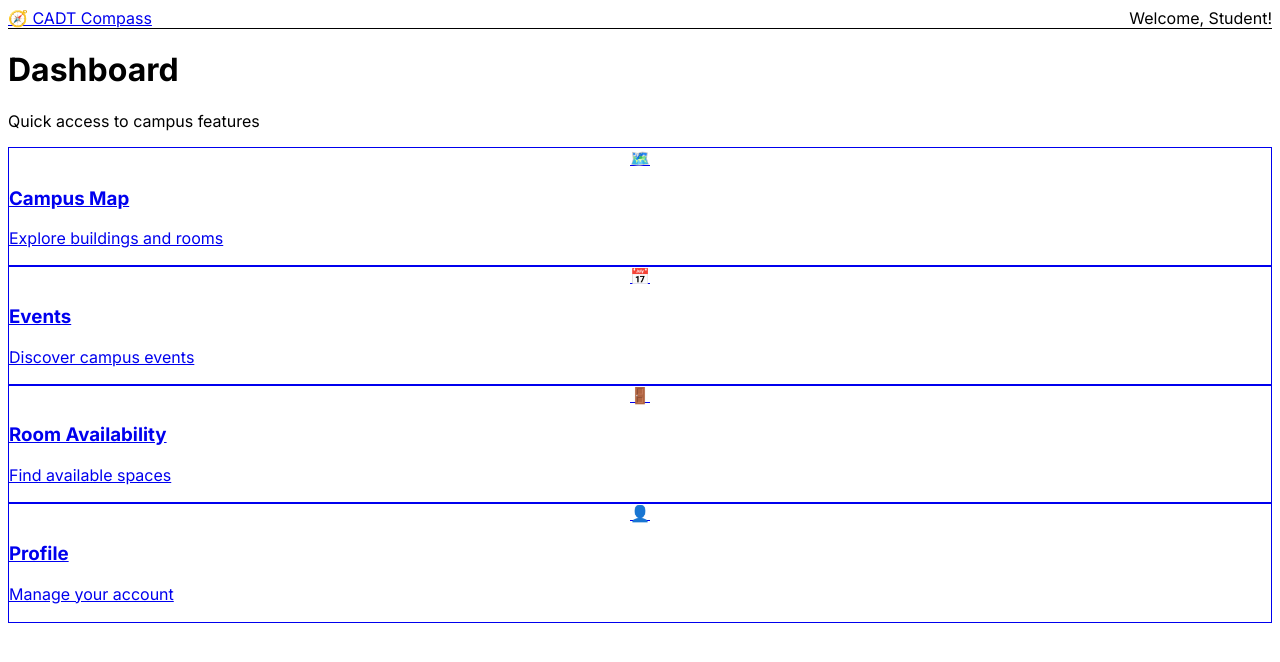
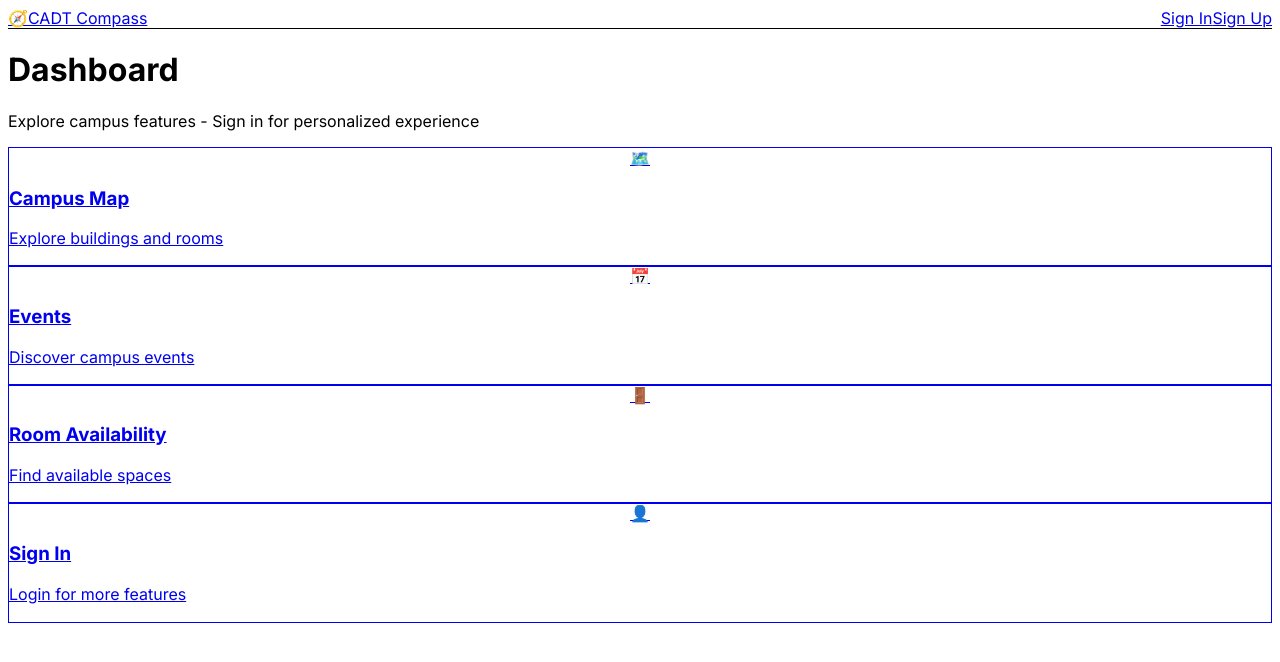
Before and after one commit to LK-Hour/cadt-compass, a Next.js app in the folder apps/web/: page /dashboard in a window 1280 px wide. Shown: the top 662 px of the page. Built offline with nearby package versions, Linux system fonts and the light colour scheme.

Commit message:
Make authentication optional - allow guest access to all features

```diff
--- a/apps/web/src/app/dashboard/page.tsx
+++ b/apps/web/src/app/dashboard/page.tsx
@@ -2,29 +2,19 @@
 
 import Link from 'next/link';
 import { Card, CardContent } from '@/components/ui/card';
+import { useAuthStore } from '@/stores/authStore';
 
 export default function DashboardPage() {
-  const user = { name: 'Student', role: 'STUDENT' }; // Mock user
-  const isAdmin = user.role === 'ADMIN';
+  const { user } = useAuthStore();
+  const isAdmin = user?.role === 'ADMIN';
 
   return (
     <div className="min-h-screen bg-gray-50">
-      <nav className="bg-white shadow-sm border-b">
-        <div className="container mx-auto px-4 py-4">
-          <div className="flex items-center justify-between">
-            <Link href="/dashboard" className="text-2xl font-bold text-gray-900">
-              🧭 CADT Compass
-            </Link>
-            <div className="flex items-center gap-4">
-              <span className="text-gray-700">Welcome, {user.name}!</span>
-            </div>
-          </div>
-        </div>
-      </nav>
-
       <div className="container mx-auto px-4 py-8">
         <h1 className="text-3xl font-bold text-gray-900 mb-2">Dashboard</h1>
-        <p className="text-gray-600 mb-8">Quick access to campus features</p>
+        <p className="text-gray-600 mb-8">
+          {user ? 'Quick access to campus features' : 'Explore campus features - Sign in for personalized experience'}
+        </p>
 
         <div className="grid md:grid-cols-2 lg:grid-cols-4 gap-6">
           <QuickAccessCard
@@ -50,9 +40,9 @@ export default function DashboardPage() {
           />
           <QuickAccessCard
             icon="👤"
-            title="Profile"
-            description="Manage your account"
-            href="/profile"
+            title={user ? "Profile" : "Sign In"}
+            description={user ? "Manage your account" : "Login for more features"}
+            href={user ? "/profile" : "/login"}
             color="bg-orange-500"
           />
         </div>
--- a/apps/web/src/app/layout.tsx
+++ b/apps/web/src/app/layout.tsx
@@ -1,6 +1,8 @@
 import type { Metadata } from "next";
 import { Inter } from "next/font/google";
 import "./globals.css";
+import { Providers } from "@/components/providers";
+import Navbar from "@/components/layout/navbar";
 
 const inter = Inter({ subsets: ["latin"] });
 
@@ -16,7 +18,12 @@ export default function RootLayout({
 }>) {
   return (
     <html lang="en">
-      <body className={inter.className}>{children}</body>
+      <body className={inter.className}>
+        <Providers>
+          <Navbar />
+          {children}
+        </Providers>
+      </body>
     </html>
   );
 }
--- a/apps/web/src/components/layout/navbar.tsx
+++ b/apps/web/src/components/layout/navbar.tsx
@@ -1,8 +1,18 @@
 'use client';
 
 import Link from 'next/link';
+import { useAuthStore } from '@/stores/authStore';
+import { useRouter } from 'next/navigation';
 
 export default function Navbar() {
+  const { user, logout } = useAuthStore();
+  const router = useRouter();
+
+  const handleLogout = () => {
+    logout();
+    router.push('/');
+  };
+
   return (
     <nav className="bg-white shadow-sm border-b sticky top-0 z-50">
       <div className="container mx-auto px-4">
@@ -28,6 +38,18 @@ export default function Navbar() {
           </div>
 
           <div className="flex items-center gap-4">
+            {user ? (
+              <>
+                <span className="text-gray-700">Welcome, {user.name || user.email}!</span>
+                <button
+                  onClick={handleLogout}
+                  className="bg-red-600 text-white px-4 py-2 rounded-lg hover:bg-red-700 transition-colors"
+                >
+                  Logout
+                </button>
+              </>
+            ) : (
+              <>
                 <Link
                   href="/login"
                   className="text-gray-700 hover:text-blue-600 transition-colors"
@@ -40,6 +62,8 @@ export default function Navbar() {
                 >
                   Sign Up
                 </Link>
+              </>
+            )}
           </div>
         </div>
       </div>
--- /dev/null
+++ b/apps/web/src/components/providers.tsx
@@ -0,0 +1,7 @@
+'use client';
+
+import { ReactNode } from 'react';
+
+export function Providers({ children }: { children: ReactNode }) {
+  return <>{children}</>;
+}
--- a/apps/web/src/lib/api-client.ts
+++ b/apps/web/src/lib/api-client.ts
@@ -22,10 +22,19 @@ apiClient.interceptors.request.use((config) => {
 apiClient.interceptors.response.use(
   (response) => response,
   (error) => {
+    // Only redirect to login for 401 errors on protected routes
+    // Allow guest access to public endpoints
     if (error.response?.status === 401) {
-      localStorage.removeItem('access_token');
-      localStorage.removeItem('user');
-      window.location.href = '/login';
+      const url = error.config?.url || '';
+      const protectedEndpoints = ['/auth/me', '/profile', '/feedback'];
+      const isProtectedRoute = protectedEndpoints.some(endpoint => url.includes(endpoint));
+
+      if (isProtectedRoute) {
+        localStorage.removeItem('access_token');
+        localStorage.removeItem('user');
+        // Don't auto-redirect, let the user stay on the page
+        console.warn('Authentication required for this action. Please sign in.');
+      }
     }
     return Promise.reject(error);
   }
```
Lines whose indentation alone changed are shown as unchanged.
